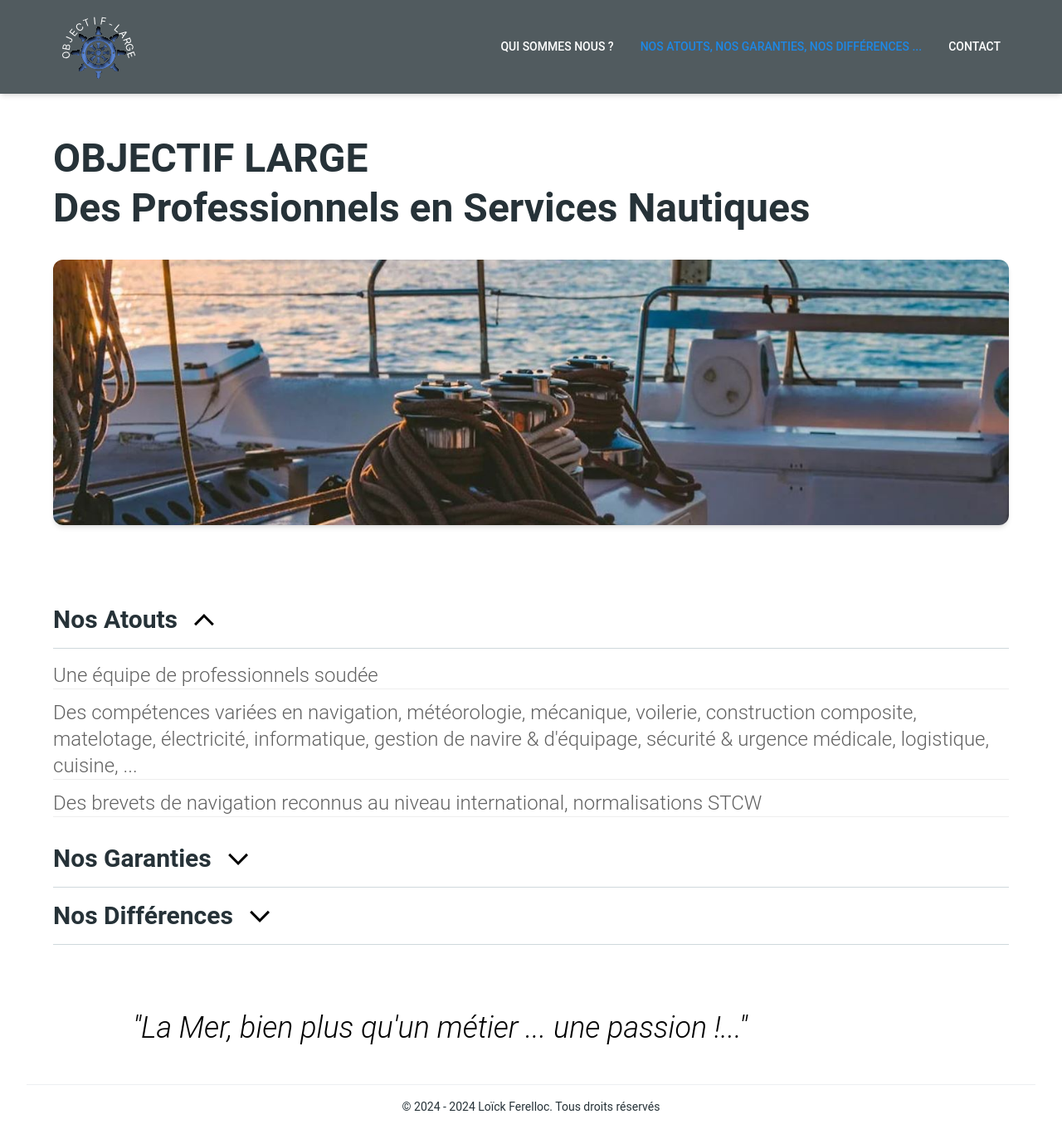
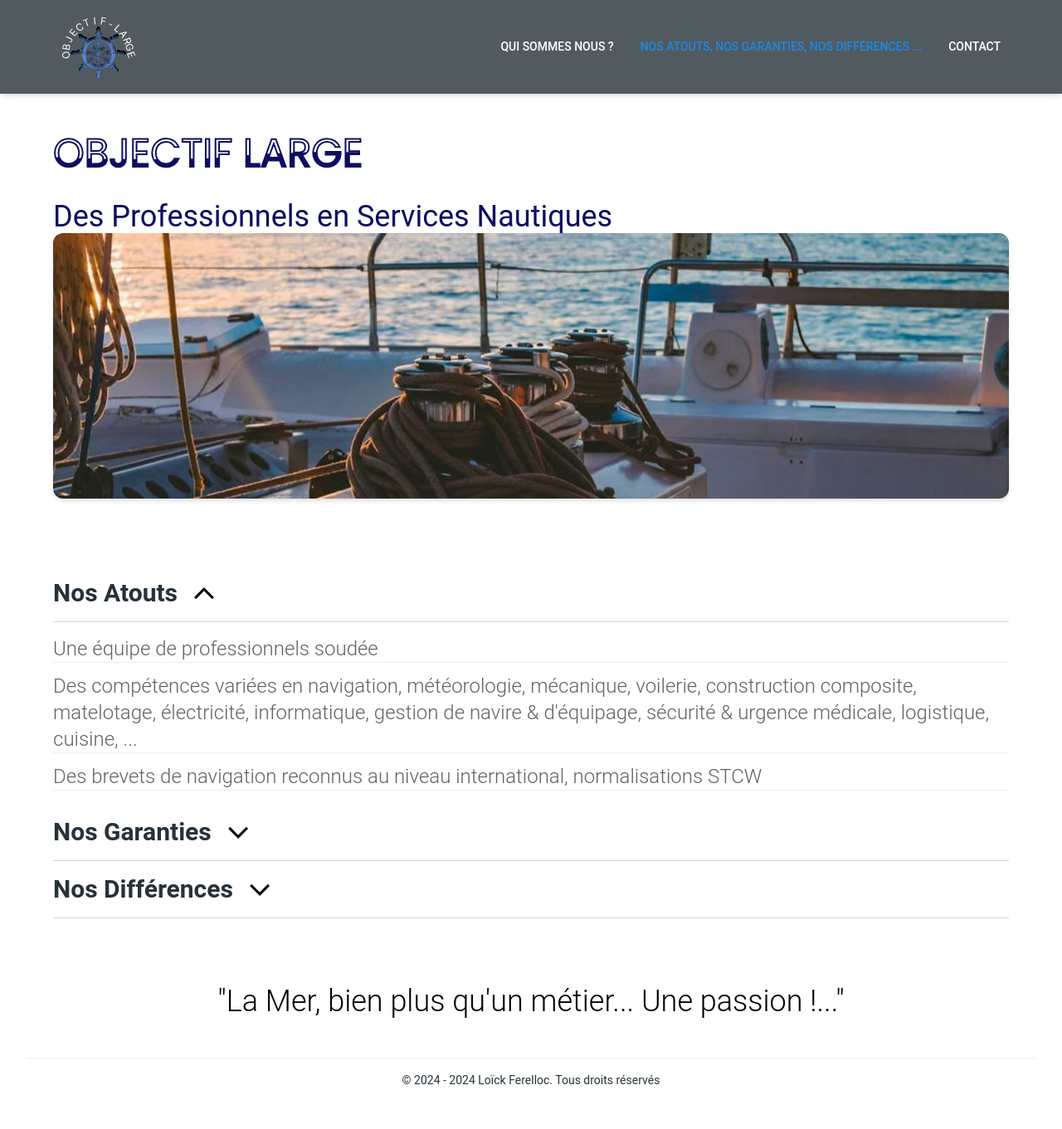
Before and after one commit to kersolo/objectif_large, a Next.js app: page /OurValues in a window 1280 px wide. Shown: the whole page at 83% size. After the commit the page ends 1329 px from the top, so only its background shows below. Built offline with nearby package versions, Linux system fonts and the light colour scheme.

Commit message:
modal confirm send message - animation title header

```diff
--- a/src/app/components/ContactForm/ContactForm.tsx
+++ b/src/app/components/ContactForm/ContactForm.tsx
@@ -8,9 +8,12 @@ import { TextareaDefault } from "./TextareaDefault";
 import { RegisterFormSchema } from "@/app/services/yupSchema/ContactFormSchema";
 import { UseFormInterface } from "@/app/services/interfaces/UseFormInterface";
 import emailjs from "@emailjs/browser";
+import { DialogDefault } from "../DialogDefault";
+import { useState } from "react";
 
 export function ContactForm() {
   const isMobile = useMediaQuery("(max-width: 700px)");
+  const [open, setOpen] = useState(false);
 
   const {
     register,
@@ -19,6 +22,11 @@ export function ContactForm() {
   } = useForm<UseFormInterface>({
     resolver: yupResolver(RegisterFormSchema),
   });
+
+  // const onSubmit: SubmitHandler<UseFormInterface> = async (data, e) => {
+  //   console.log(data);
+  //   setOpen(!open);
+  // };
 
   const onSubmit: SubmitHandler<UseFormInterface> = async (data, e) => {
     e?.preventDefault();
@@ -42,6 +50,7 @@ export function ContactForm() {
       .catch((err) => {
         console.log("FAILED...", err.text);
       });
+    setOpen(!open);
   };
 
   return (
@@ -83,7 +92,7 @@ export function ContactForm() {
           register={register}
           errors={errors}
         />
-        <Button type="submit">Envoyer</Button>
+        <DialogDefault open={open} />
       </Card>
     </form>
   );
--- /dev/null
+++ b/src/app/components/DialogDefault.tsx
@@ -0,0 +1,38 @@
+import React, { useState } from "react";
+import {
+  Button,
+  Dialog,
+  DialogHeader,
+  DialogBody,
+  DialogFooter,
+} from "@material-tailwind/react";
+import Link from "next/link";
+
+export function DialogDefault({ open }: { open: boolean }) {
+  const handleOpen = () => open;
+
+  return (
+    <>
+      <Button type="submit" onClick={handleOpen} variant="gradient">
+        Open Dialog
+      </Button>
+      <Dialog open={open} handler={handleOpen}>
+        <DialogHeader className="text-black">
+          Votre message à été envoyé avec succès !!
+        </DialogHeader>
+        <DialogBody className="text-black">
+          Nous allons étudier votre message et nous reviendrons vers vous le
+          plus rapidement possible.
+          <br /> Bonne journée à vous !!
+        </DialogBody>
+        <DialogFooter>
+          <Link href={"/"}>
+            <Button onClick={handleOpen} variant="gradient">
+              revenir à la pge d'accueil
+            </Button>
+          </Link>
+        </DialogFooter>
+      </Dialog>
+    </>
+  );
+}
--- a/src/app/components/Footer.tsx
+++ b/src/app/components/Footer.tsx
@@ -1,16 +1,19 @@
 import { Typography } from "@material-tailwind/react";
+import { useMediaQuery } from "../services/hooks/useMediaQuery";
 
 const currentYear = new Date().getFullYear();
 
 export function Footer() {
+  const isMobile = useMediaQuery("(max-width: 530px)");
+
   return (
     <footer className="relative w-full mt-20">
-      <div className="mx-auto w-full px-8 ">
+      <div className="mx-auto w-full px-8 text-center">
         <Typography
           variant="paragraph"
-          className="mx-auto max-w-screen-lg text-4xl italic"
+          className={`mx-auto text-4xl italic" ${isMobile && "text-2xl"}`}
         >
-          "La Mer, bien plus qu'un métier ... une passion !..."
+          "La Mer, bien plus qu'un métier... Une passion !..."
         </Typography>
         <div className="mt-12 flex w-full flex-col items-center justify-center border-t border-blue-gray-50 py-4 md:flex-row md:justify-between ">
           <Typography
--- /dev/null
+++ b/src/app/components/Header.css
@@ -0,0 +1,59 @@
+@import url("https://fonts.googleapis.com/css?family=Poppins:100,200,300,400,500,600,700,800,900");
+
+#body {
+  min-height: 10vh;
+  font-family: "Poppins", sans-serif;
+}
+
+#hhh {
+  color: #0e0d5f;
+}
+
+.content h1 {
+  color: #fff;
+  /* font-size: 3rem; */
+  position: absolute;
+}
+
+.content h1:nth-child(1) {
+  color: transparent;
+  -webkit-text-stroke: 2px #0e0d5f;
+  /* -webkit-text-stroke: 2px #03a9f4; */
+}
+
+.content h1:nth-child(2) {
+  color: #0e0d5f;
+  /* color: #03a9f4; */
+  animation: animate 4s ease-in-out infinite;
+}
+
+@keyframes animate {
+  0%,
+  100% {
+    clip-path: polygon(
+      0% 45%,
+      16% 44%,
+      33% 50%,
+      54% 60%,
+      70% 61%,
+      84% 59%,
+      100% 52%,
+      100% 100%,
+      0% 100%
+    );
+  }
+
+  50% {
+    clip-path: polygon(
+      0% 60%,
+      15% 65%,
+      34% 66%,
+      51% 62%,
+      67% 50%,
+      84% 45%,
+      100% 46%,
+      100% 100%,
+      0% 100%
+    );
+  }
+}
--- a/src/app/components/Header.tsx
+++ b/src/app/components/Header.tsx
@@ -1,20 +1,28 @@
-import { Card, Typography } from "@material-tailwind/react";
+import { Card } from "@material-tailwind/react";
 import Image from "next/image";
 import { StickyNavbarInterface } from "../services/interfaces/StickyNavbarInterface";
 import { useMediaQuery } from "../services/hooks/useMediaQuery";
+import "./Header.css";
 
 export function Header({ bannerImage }: StickyNavbarInterface) {
   const isMobile = useMediaQuery("(max-width: 530px)");
   return (
     <>
       <header className="mx-auto px-5 sm:px-16 py-12 ">
-        <Typography
-          variant="h1"
-          color="blue-gray"
-          className={`mb-8 ${isMobile && "text-3xl"}`}
-        >
-          OBJECTIF LARGE <br /> Des Professionnels en Services Nautiques
-        </Typography>
+        <section id="body">
+          <div className="content">
+            <h1 className={`${isMobile ? "text-3xl" : "text-5xl"}`}>
+              OBJECTIF LARGE
+            </h1>
+            <h1 className={`${isMobile ? "text-3xl" : "text-5xl"}`}>
+              OBJECTIF LARGE
+            </h1>
+          </div>
+        </section>
+
+        <h1 id="hhh" className={`${isMobile ? "text-3xl" : "text-4xl"}`}>
+          Des Professionnels en Services Nautiques
+        </h1>
         <Card className="mb-8 overflow-hidden">
           <Image
             className="h-[20rem] w-full object-cover object-center"
--- a/src/app/components/NavBarItem.tsx
+++ b/src/app/components/NavBarItem.tsx
@@ -15,11 +15,11 @@ export default function NavBarItem({
       as="li"
       variant="small"
       color="white"
-      className="flex items-center gap-x-2 p-1 font-medium"
+      className="flex items-center gap-x-2 p-1 font-medium hover:text-blue-300"
     >
       <Link
         onClick={onclick}
-        className={`link ${pathname === pathName && "text-blue-600 "}`}
+        className={`link ${pathname === pathName && "text-blue-600"}`}
         href={pathName}
       >
         {name}
```
Also changed, not shown: src/app/components/AccordionDefault.tsx (+0 -8 lines).
